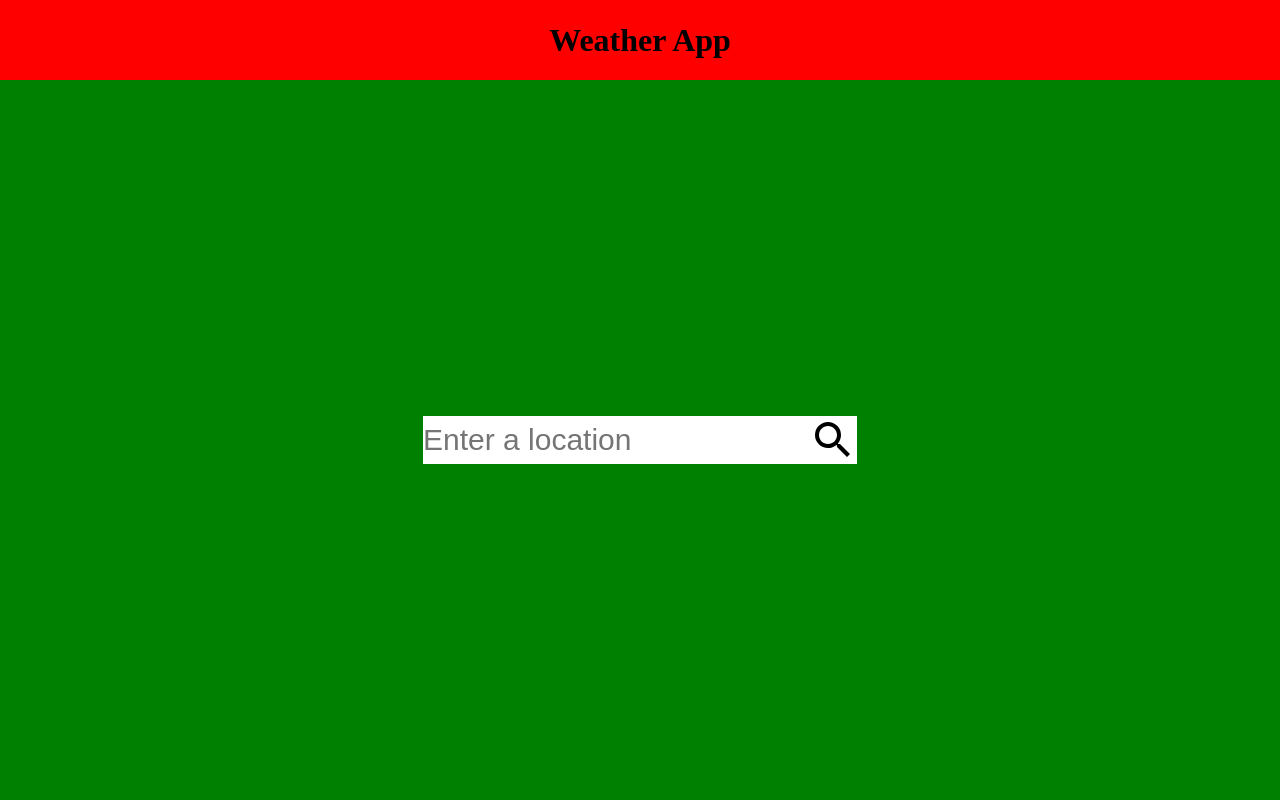
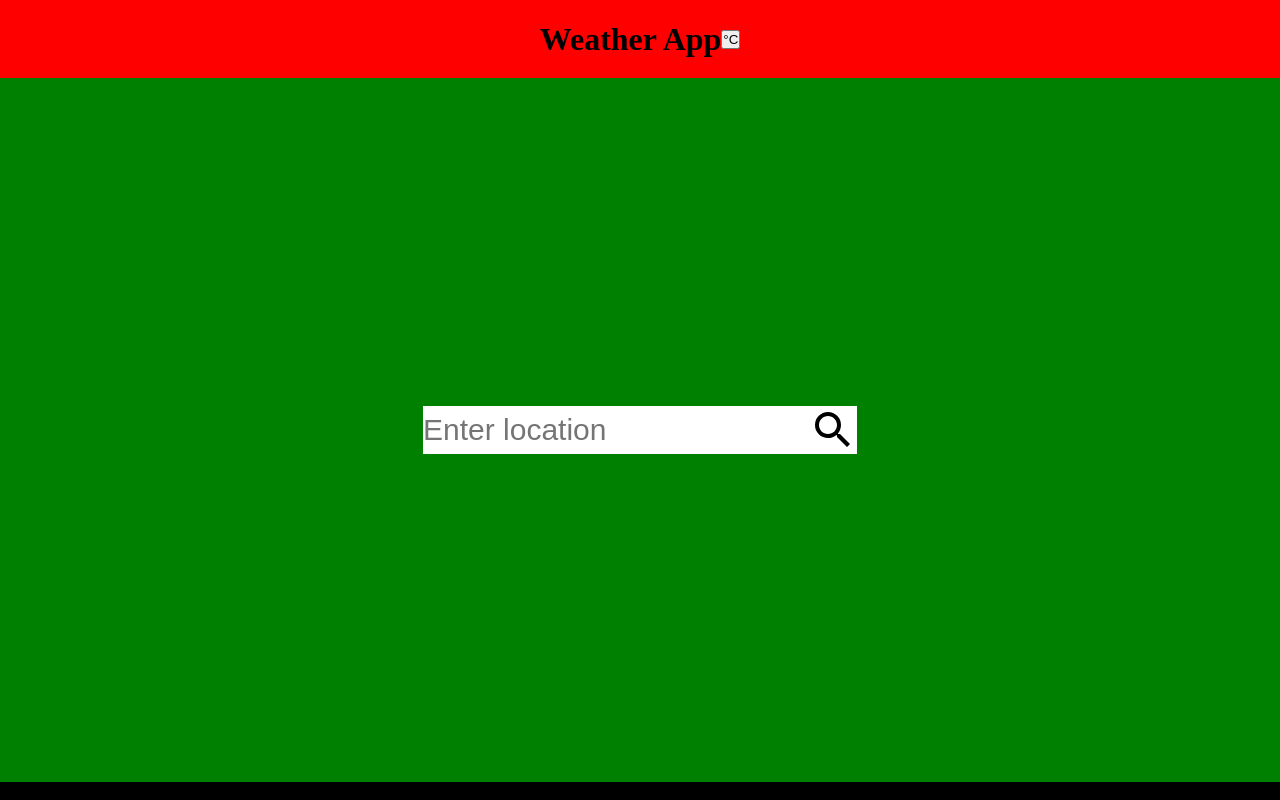
Before and after one commit to xerxes324/Weather-App, a website built with webpack: page src/template.html in a window 1280 px wide. Built offline with nearby package versions, Linux system fonts and the light colour scheme.

Commit message:
Page layout complete

```diff
--- a/src/template.html
+++ b/src/template.html
@@ -10,16 +10,19 @@
 <body>
     <div id = "header">
         <h1> Weather App </h1>
+        <button id = "tempunit" value = "F"> °C </button>
     </div>
 
     <div id = "maincontent">
         <div id = "userfields">
             <form id = "weatherform">
-                <input id = "searchbar" type = "text" placeholder="Enter a location">
+                <input id = "searchbar" type = "text" placeholder="Enter location">
             </form>
             <svg id = "magnify" xmlns="http://www.w3.org/2000/svg" viewBox="0 0 24 24"><title>magnify</title><path d="M9.5,3A6.5,6.5 0 0,1 16,9.5C16,11.11 15.41,12.59 14.44,13.73L14.71,14H15.5L20.5,19L19,20.5L14,15.5V14.71L13.73,14.44C12.59,15.41 11.11,16 9.5,16A6.5,6.5 0 0,1 3,9.5A6.5,6.5 0 0,1 9.5,3M9.5,5C7,5 5,7 5,9.5C5,12 7,14 9.5,14C12,14 14,12 14,9.5C14,7 12,5 9.5,5Z" /></svg>
         </div>
-
+    </div>
+    <div id = "weatherdetails">
+        <img id = "weathericon">
     </div>
 </body>
 
```
